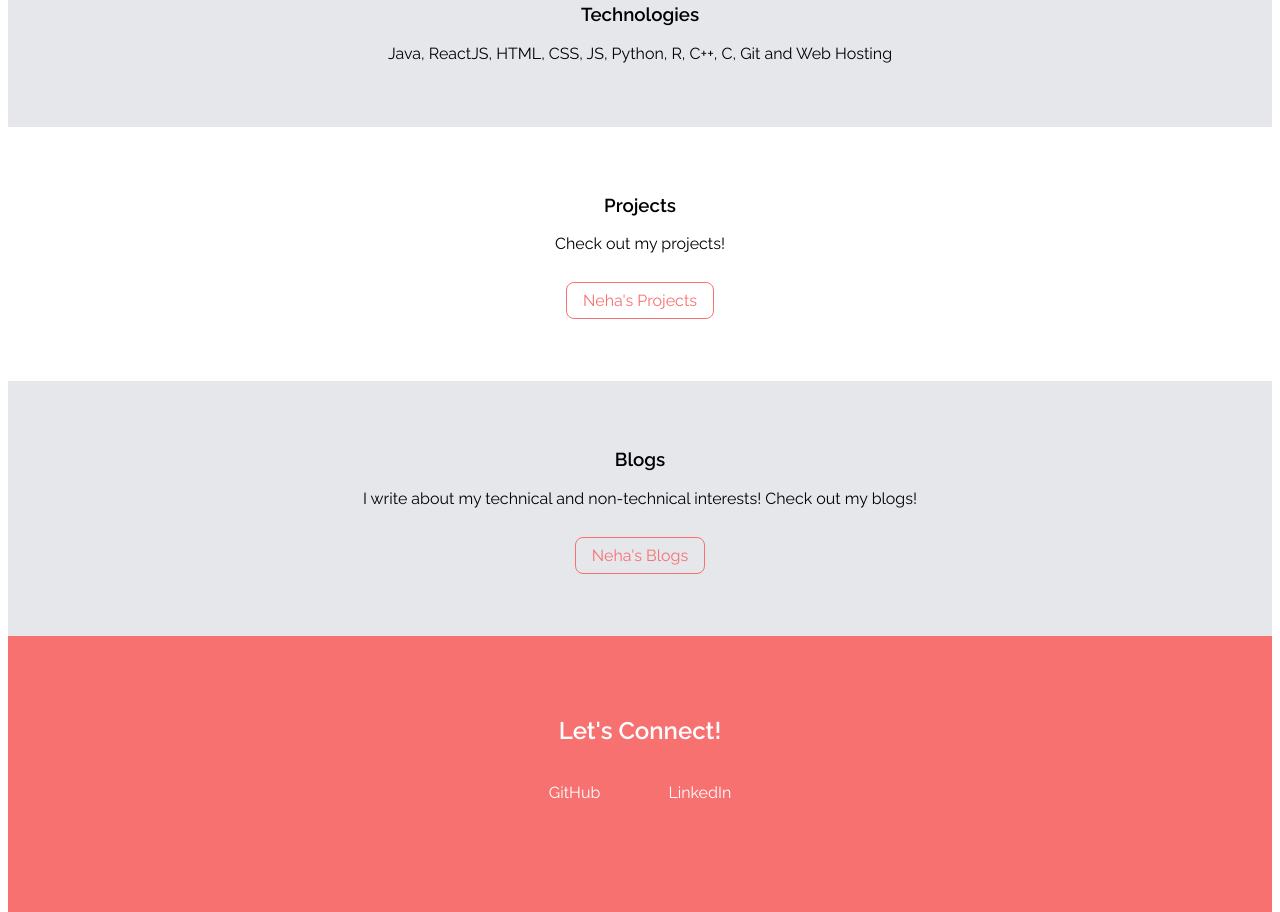
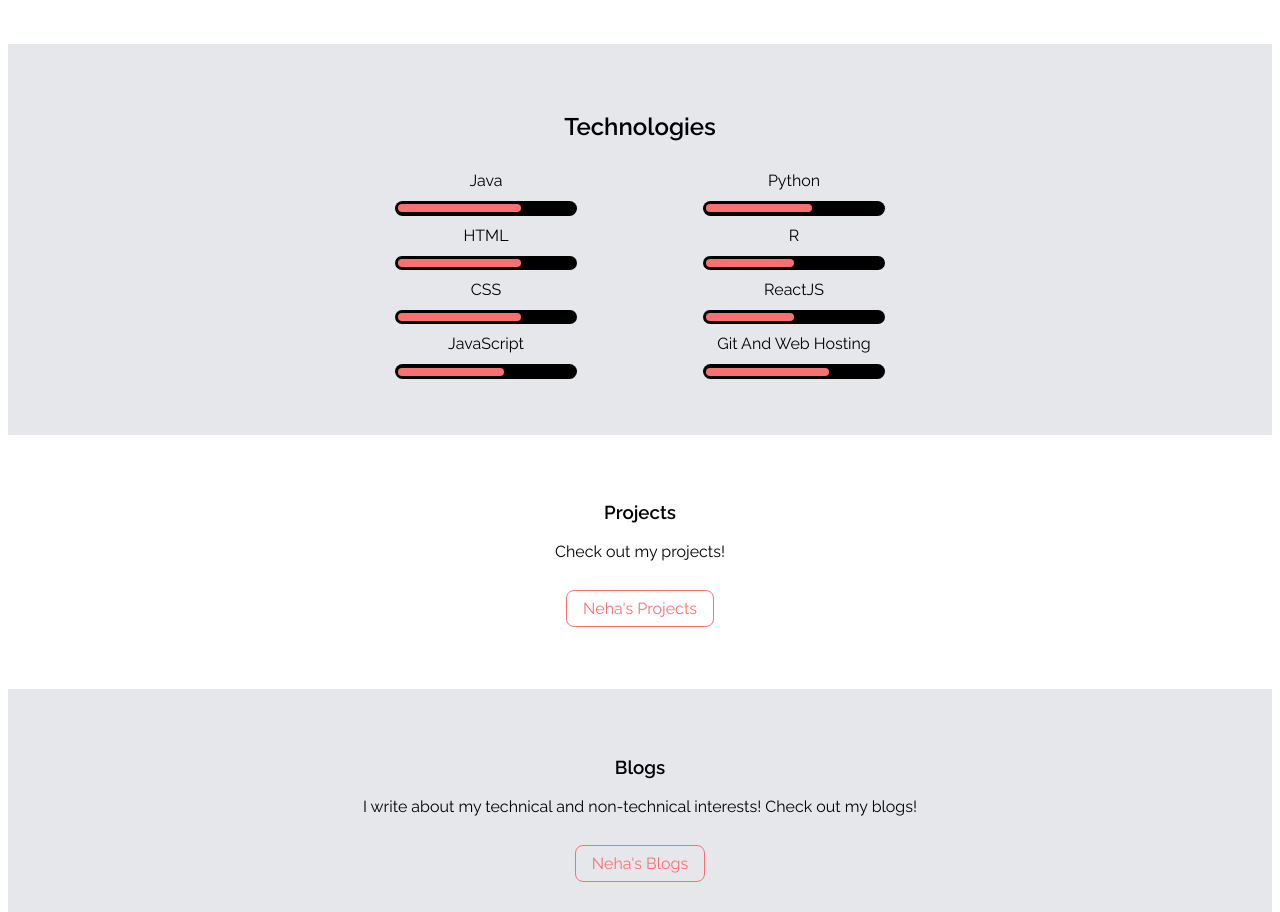
Before and after one commit to neharajesh/neha-portfolio, a plain HTML site: page index.html in a window 1280 px wide. Shown: the part 688-1600 px from the top of the page. Drawn offline with Linux system fonts and the light colour scheme.

Commit message:
added functionality

```diff
--- a/index.html
+++ b/index.html
@@ -29,9 +29,40 @@
     </header>
 
     <section class="section ow">
-        <h3><strong>Technologies</strong></h3>
-        <div class="container container-center">
-            <p>Java, ReactJS, HTML, CSS, JS, Python, R, C++, C, Git and Web Hosting</p>
+        <h1><strong>Technologies</strong></h1>
+        <div class="technologies container container-center">
+            <p class="progress-text">Java</p>
+            <div class="progress-meter container-center">
+                <span style="width: 70%"></span>
+            </div>
+            <p class="progress-text">HTML</p>
+            <div class="progress-meter container-center">
+                <span style="width: 70%"></span>
+            </div>
+            <p class="progress-text">CSS</p>
+            <div class="progress-meter container-center">
+                <span style="width: 70%"></span>
+            </div>
+            <p class="progress-text">JavaScript</p>
+            <div class="progress-meter container-center">
+                <span style="width: 60%"></span>
+            </div>
+            <p class="progress-text col2">Python</p>
+            <div class="progress-meter container-center">
+                <span style="width: 60%"></span>
+            </div>
+            <p class="progress-text">R</p>
+            <div class="progress-meter container-center">
+                <span style="width: 50%"></span>
+            </div>
+            <p class="progress-text">ReactJS</p>
+            <div class="progress-meter container-center">
+                <span style="width: 50%"></span>
+            </div>
+            <p class="progress-text">Git And Web Hosting</p>
+            <div class="progress-meter container-center">
+                <span style="width: 70%"></span>
+            </div>
         </div>
     </section>
 
@@ -39,7 +70,7 @@
         <h3><strong>Projects</strong></h3>
         <div class="container container-center">
             <p>Check out my projects!</p>
-            <a href="/" class="link link-secondary">Neha's Projects</a>
+            <a href="/projects.html" class="link link-secondary">Neha's Projects</a>
         </div>
     </section>
 
@@ -47,7 +78,7 @@
         <h3><strong>Blogs</strong></h3>
         <div class="container container-center">
             <p>I write about my technical and non-technical interests! Check out my blogs!</p>
-            <a href="/" class="link link-secondary">Neha's Blogs</a>
+            <a href="/blogs.html" class="link link-secondary">Neha's Blogs</a>
         </div>
     </section>
 
--- a/styles.css
+++ b/styles.css
@@ -1,4 +1,5 @@
 @import url('https://fonts.googleapis.com/css2?family=Raleway:wght@400;600&display=swap');
+@import url('https://fonts.googleapis.com/css2?family=Montserrat:ital,wght@1,600&display=swap');
 
 body {
     font-family: 'Raleway', sans-serif;
@@ -9,7 +10,7 @@ aside {
     max-width: 38%;
     float: right;
     border: 1px black solid;
-    margin:auto;
+    margin-right: 50;
     line-height: 1rem;
 }
 
@@ -24,6 +25,7 @@ aside {
    /** --light-primary : #FEE2E2;**/
    --light-primary: #E5E7EB;
    --dark-pink : #d41340;
+   --black: #1F2937;
 }
 
 /** containers **/
@@ -74,8 +76,8 @@ hr {
 
 /** nav **/
 .navigation {
-    background-color: var(--primary-color);
-    color: white;
+    background-color: var(--black);
+    color:var(--primary-color);
     padding-top: 2rem;
     padding-bottom: 0.5rem;
     padding-left: 1rem;
@@ -92,7 +94,10 @@ hr {
 
 .navigation .nav-brand {
     font-weight: bolder;
-    font-size: xx-large;
+    font-size: 500%;
+    padding-left: 4rem;
+    padding-top: 3rem;
+    font-family: 'Montserrat', sans-serif;
 }
 
 .navigation .link-active {
@@ -121,7 +126,7 @@ hr {
     padding: 3rem;
 }
 
-.section h3 {
+.section h1, h2, h3 {
     text-align: center;
 }
 
@@ -131,11 +136,10 @@ hr {
 
 /** footer **/
 .footer {
-    background-color: var(--primary-color);
+    background-color: var(--black);
     padding: 5rem;
     color : white;
     text-align: center;
-    position: sticky;
 }
 
 .footer .footer-heading {
@@ -162,3 +166,35 @@ hr {
     padding-bottom: 5rem;
     margin-bottom: -50px;
 }
+
+.progress-meter {
+    height: 0.5rem;
+    width: 60%;
+	position: relative;
+	background: black;
+	border-radius: 0.5rem;
+	padding: 0.2rem;
+}
+
+.progress-meter > span {
+    display: block;
+    height: 100%;
+    border-radius: 0.5rem;
+    background-color: var(--primary-color);
+    position: relative;
+  }
+
+  .progress-text {
+      line-height: 0.5rem;
+  }
+
+  .technologies {
+      column-count: 2;
+      column-width: 50%;
+      column-rule: sollid 1px black;
+      text-align: center;
+  }
+
+  .col2 {
+      padding-top: 1rem;
+  }
```
Also changed, not shown: blogs.html (+1 -11 lines), lib/components.html (+8 -0 lines).
